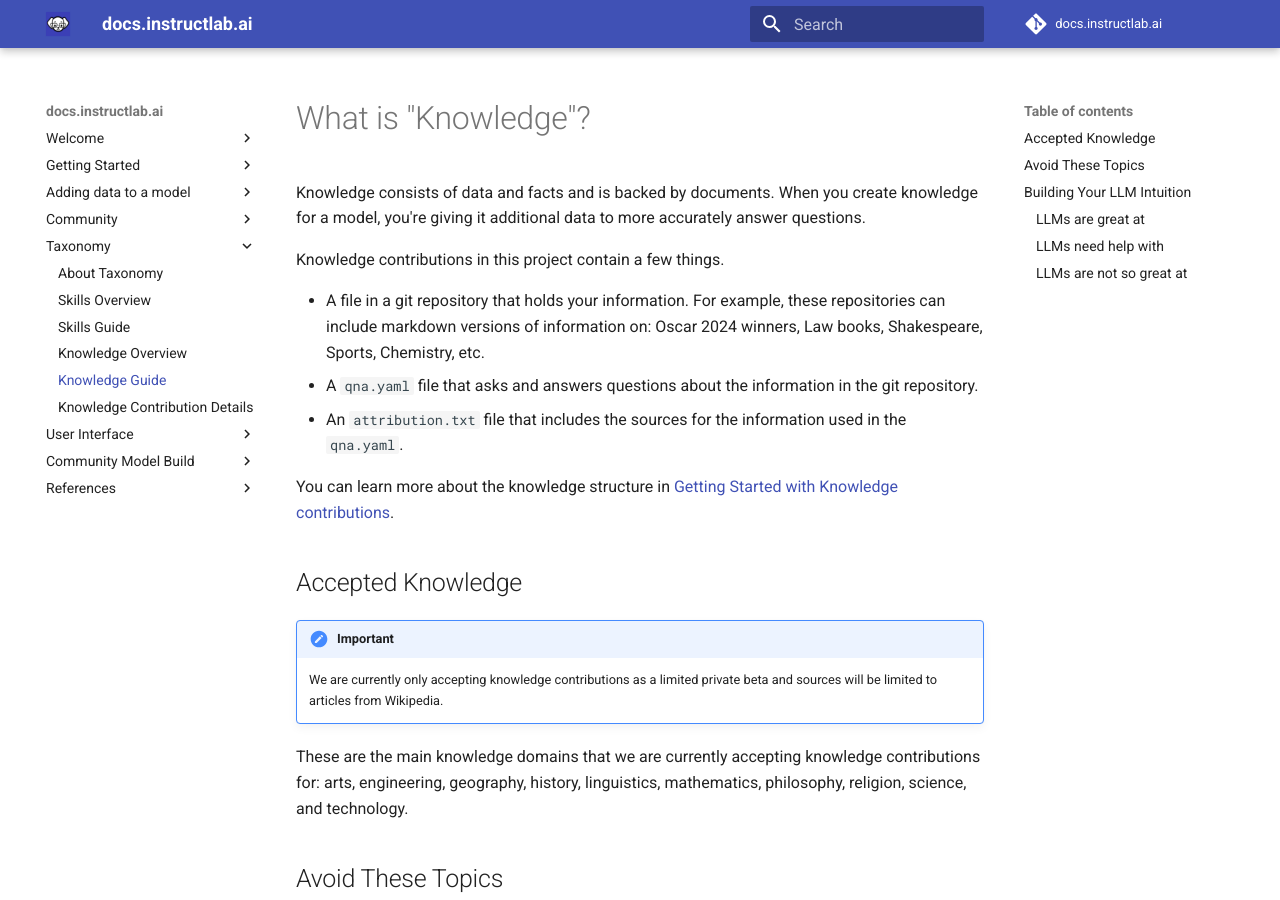
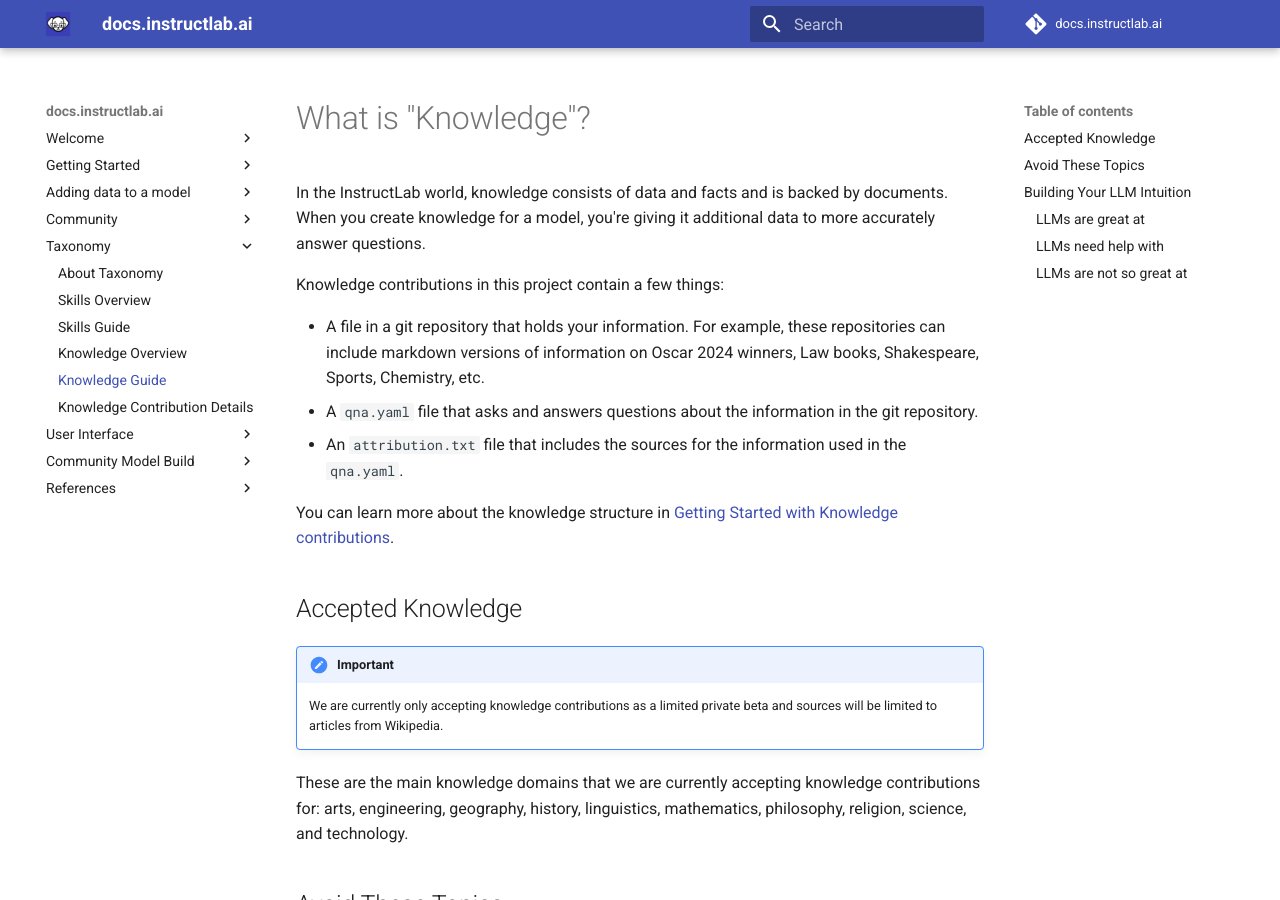
Before and after one commit to instructlab/docs.instructlab.ai, an MkDocs documentation site: the page built from docs/taxonomy/knowledge/guide.md, in a window 1280 px wide and 900 px high. Built offline with MkDocs 1.6.1 and Material for MkDocs 9.7.7, drawn with Linux system fonts in a browser that asks for light colours; comment, search, counter and statistics services are not loaded; some of the changed text lies outside the part shown.

Commit message:
docs(guide): clean up taxonomy guide a bit
Signed-off-by: Laura Santamaria <nimbinatus@users.noreply.github.com>

```diff
--- a/docs/taxonomy/knowledge/guide.md
+++ b/docs/taxonomy/knowledge/guide.md
@@ -5,11 +5,11 @@
 ---
 # What is "Knowledge"?
 
-Knowledge consists of data and facts and is backed by documents. When you create knowledge for a model, you're giving it additional data to more accurately answer questions.
+In the InstructLab world, knowledge consists of data and facts and is backed by documents. When you create knowledge for a model, you're giving it additional data to more accurately answer questions.
 
-Knowledge contributions in this project contain a few things.
+Knowledge contributions in this project contain a few things:
 
-- A file in a git repository that holds your information. For example, these repositories can include markdown versions of information on: Oscar 2024 winners, Law books, Shakespeare, Sports, Chemistry, etc.
+- A file in a git repository that holds your information. For example, these repositories can include markdown versions of information on Oscar 2024 winners, Law books, Shakespeare, Sports, Chemistry, etc.
 - A `qna.yaml` file that asks and answers questions about the information in the git repository.
 - An `attribution.txt` file that includes the sources for the information used in the `qna.yaml`.
 
@@ -58,7 +58,7 @@
 
 LLMs have inherent limitations that make certain tasks extremely difficult, like doing math problems. They're great at other tasks, like creative writing. And they could be better at things like logical reasoning.
 
-An LLM with knowledge helps it create a basis of information that it can learn from, then you can teach it to use this knowledge via the `qna.yaml` files.
+Providing an LLM training pipeline with knowledge helps create a basis of information that the model can learn from. With InstructLab, you can teach it to use this knowledge via the `qna.yaml` files.
 
 For example, you can give an LLM the entire periodic table, then in a `qna.yaml` add something like:
 
```
Also changed, not shown: other parts of docs/taxonomy/knowledge/guide.md (+1 -1 lines).
